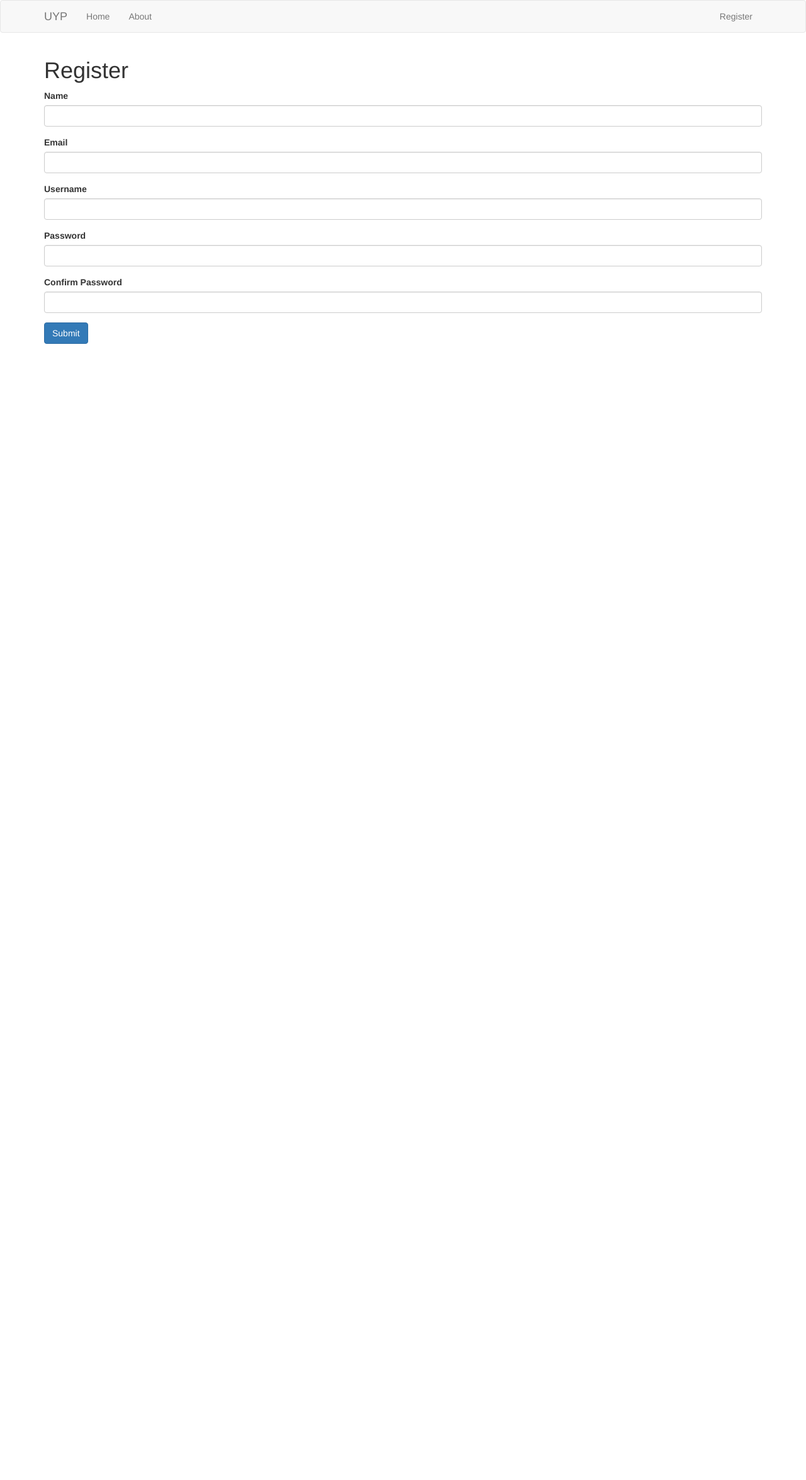
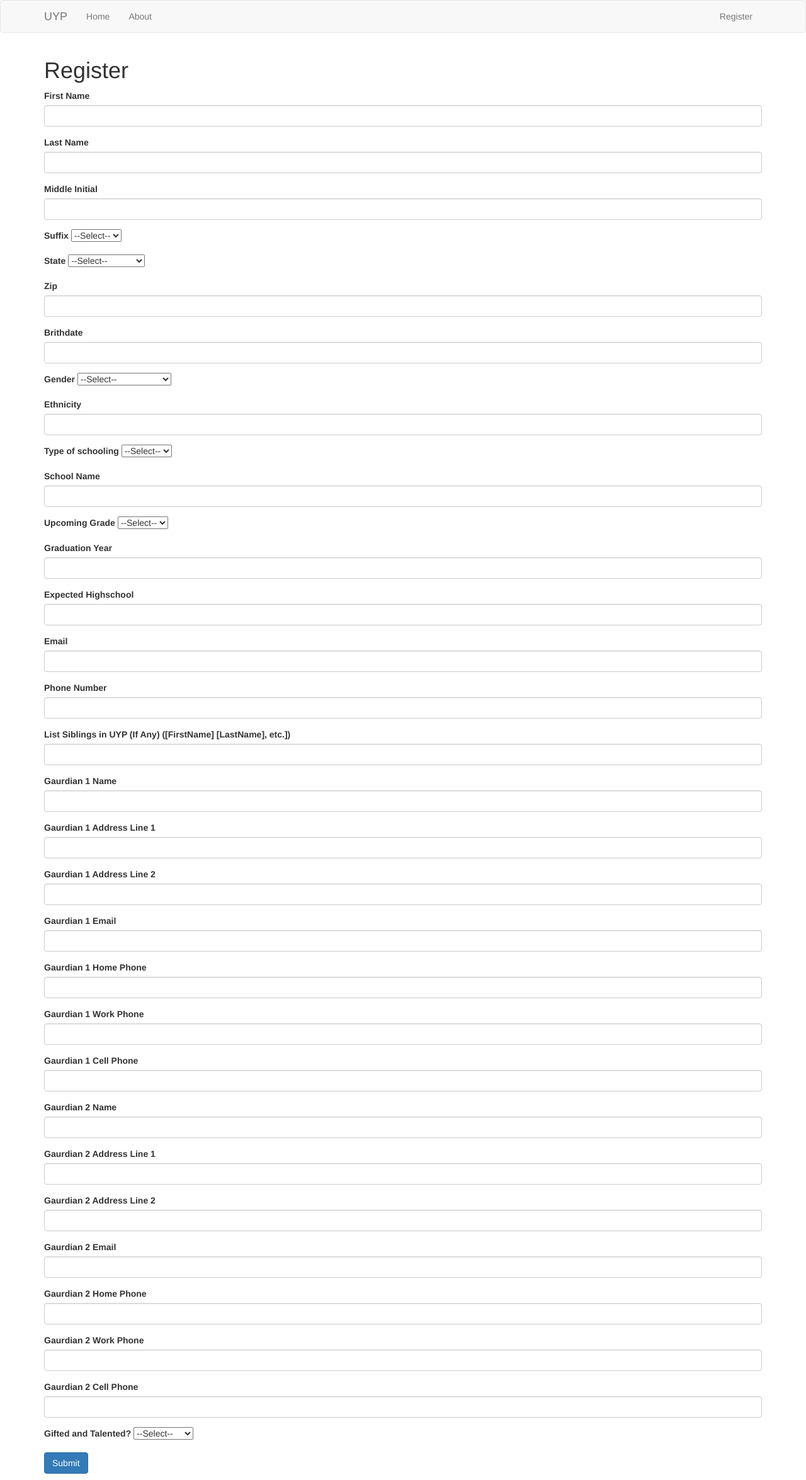
Before and after one commit to michael-prescott908/DatabaseProject, a Flask app: page /register in a window 1280 px wide. Shown: the whole page at 63% size. Before the commit the page ends 546 px from the top, so only its background shows below. Run offline with Flask 2, Linux system fonts and the light colour scheme; some libraries are stand-ins or nearby versions.

Commit message:
Main form is done

```diff
--- a/UYP-Project/myflaskapp-master/app.py
+++ b/UYP-Project/myflaskapp-master/app.py
@@ -1,9 +1,11 @@
 from flask import Flask, render_template, flash, redirect, url_for, session, request, logging
 #from data import Articles
 from flask_mysqldb import MySQL
-from wtforms import Form, StringField, TextAreaField, PasswordField, validators
+from wtforms import Form, StringField, TextAreaField, PasswordField, validators, SelectField
 from passlib.hash import sha256_crypt
 from functools import wraps
+import collections
+
 
 app = Flask(__name__)
 
@@ -65,16 +67,113 @@ def article(id):
     return render_template('article.html', article=article)
 
 
-# Register Form Class
+def reformat_phone(form, field):
+    field.data = field.data.replace('-', '')
+    return True
+
+
+STATE_ABBREV = [('--Select--', '--Select--'), ('Alabama', 'Alabama'), ('Alaska', 'Alaska'), ('Arizona', 'Arizona'), ('Arkansas', 'Arkansas'), ('California', 'California'), ('Colorado', 'Colorado'),
+                ('Connecticut', 'Connecticut'), ('Delaware', 'Delaware'), ('Florida', 'Florida'), ('Georgia', 'Georgia'), ('Hawaii', 'Hawaii'), ('Idaho', 'Idaho'),
+                ('Illinois', 'Illinois'), ('Indiana', 'Indiana'), ('Iowa', 'Iowa'), ('Kansas', 'Kansas'), ('Kentucky', 'Kentucky'), ('Louisiana', 'Louisiana'),
+                ('Maine', 'Maine'), ('Maryland', 'Maryland'), ('Massachusetts', 'Massachusetts'), ('Michigan', 'Michigan'), ('Minnesota', 'Minnesota'),
+                ('Mississippi', 'Mississippi'), ('Missouri', 'Missouri'), ('Montana', 'Montana'), ('Nebraska', 'Nebraska'), ('Nevada', 'Nevada'),
+                 ('New Hampshire', 'New Hampshire'), ('New Jersey', 'New Jersey'),('New Mexico', 'New Mexico'), ('New York', 'New York'),
+                 ('North Carolina', 'North Carolina'), ('North Dakota', 'North Dakota'), ('Ohio', 'Ohio'), ('Oklahoma', 'Oklahoma'), ('Oregon', 'Oregon'),
+                 ('Pennsylvania', 'Pennsylvania'), ('Rhode Island', 'Rhode Island'), ('South Carolina', 'South Carolina'), ('South Dakota', 'South Dakota'),
+                 ('Tennessee', 'Tennessee'), ('Texas', 'Texas'), ('Utah', 'Utah'), ('Vermont', 'Vermont'), ('Virginia', 'Virginia'), ('Washington', 'Washington'),
+                 ('West Virginia', 'West Virginia'), ('Wisconsin', 'Wisconsin'), ('Wyoming', 'Wyoming')]
+
+GENDER_ABBREV = (('--Select--', '--Select--'), ('Male', 'Male'), ('Female', 'Female'), ('Prefer not to answer', 'Prefer not to answer'))
+
+BOOL_ABBREV = ( ('--Select--', '--Select--'), ('Yes', 'Yes'), ('No', 'No'), ('I\'m not sure', 'I\'m not sure'))
+
+SCHOOL_TYPES = (('--Select--', '--Select--'), ('Public', 'Public'), ('Private', 'Private'), ('Home', 'Home'))
+
+CLASS_TYPES = (('--Select--', '--Select--'), ('4th', '4th'), ('5th', '5th'), ('6th', '6th'), ('7th', '7th'), ('8th', '8th'),
+                ('9th', '9th'), ('10th', '10th'), ('11th', '11th'), ('12th', '12th'))
+
+SUFFIX_TYPES = (('--Select--', '--Select--'), ('II','II'), ('III', 'III'), ('IV', 'IV'), ('Jr', 'Jr'), ('Sr', 'Sr'))
+
+#def list_to_ordered_pairs(input_list):
+#    ordered_pairs = collections.OrderedDict()
+#    for item in input_list:
+#        ordered_pairs[item] = item
+#    return ordered_pairs
+
+#state_pairs = list_to_ordered_pairs(STATE_ABBREV)
+
+# Register Form
 class RegisterForm(Form):
-    name = StringField('Name', [validators.Length(min=1, max=50)])
-    username = StringField('Username', [validators.Length(min=4, max=25)])
-    email = StringField('Email', [validators.Length(min=6, max=50)])
-    password = PasswordField('Password', [
-        validators.DataRequired(),
-        validators.EqualTo('confirm', message='Passwords do not match')
-    ])
-    confirm = PasswordField('Confirm Password')
+    FirstName = StringField('First Name', [validators.Regexp('/^[A-Za-z]+$/'),
+                                           validators.Length(min=1, max=50)])
+    LastName = StringField('Last Name', [validators.Regexp('/^[A-Za-z]+$/'),
+                                         validators.Length(min=1, max=50)])
+    MiddleInit = StringField('Middle Initial', [validators.Regexp('/^[A-Za-z]+$/'),
+                                                validators.Length(min=1, max=1)])
+    Suffix = SelectField(label='Suffix', choices=SUFFIX_TYPES, validators=[validators.Regexp('^(?!--Select--$)')])
+    PreferredName = StringField('Preferred Name', [validators.Regexp('/^[A-Za-z]+$/'),
+                                                   validators.Length(min=1, max=50)])
+    AddressLine1 = StringField('Address Line 1', [validators.Regexp('^\w+$'),
+                                                  validators.Length(min=1, max=50)])
+    AddressLine2 = StringField('Address Line 2', [validators.Regexp('^\w+$'),
+                                                  validators.Length(min=1, max=50)])
+    City = StringField('City', [validators.Regexp('/^[A-Za-z]+$/'),
+                                validators.Length(min=1, max=50)])
+    State = SelectField(label='State', choices=STATE_ABBREV, validators=[validators.Regexp('^(?!--Select--$)')])
+    Zip = StringField('Zip', [validators.Regexp('/^[1234567890]+$/'),
+                                validators.Length(min=5, max=5)])
+    Birthdate = StringField('Brithdate', [validators.Regexp('/^[1234567890]+$/'),
+                                          validators.Length(min=1, max=50)])
+    Gender = SelectField(label='Gender', choices=GENDER_ABBREV, validators=[validators.Regexp('^(?!--Select--$)')])
+    Ethnicity = StringField('Ethnicity', [validators.Regexp('/^[A-Za-z]+$/'),
+                                          validators.Length(min=1, max=50)])
+    Schooltype = SelectField(label='Type of schooling', choices=SCHOOL_TYPES, validators=[validators.Regexp('^(?!--Select--$)')])
+    Schoolname = StringField('School Name', [validators.Regexp('/^[A-Za-z]+$/'),
+                                             validators.Length(min=1, max=50)])
+    Schoolgrade = SelectField(label='Upcoming Grade', choices=CLASS_TYPES, validators=[validators.Regexp('^(?!--Select--$)')])
+
+    #TODO: Fix this
+    Graduationyear = StringField('Graduation Year', [validators.Regexp('/^[1234567890]+$/'),
+                                                     validators.Length(min=4, max=4)])
+    Expectedhighschool = StringField('Expected Highschool', [validators.Regexp('/^[A-Za-z]+$/'),
+                                                             validators.Length(min=1, max=50)])
+    Email = StringField('Email', [validators.Regexp('^\w+[@]\w+[.]\w+$'),
+                                  validators.Length(min=6, max=50)])
+    PhoneNumber = StringField('Phone Number', [validators.Regexp('^\d+$'),
+                                               validators.Length(min=10, max=10)])
+    Siblingnames = StringField('List Siblings in UYP (If Any) ([FirstName] [LastName], etc.])', [validators.Regexp('/^[A-Za-z]+\s[A-Za-z]+[,]\s$/'),
+                                                                                                 validators.Length(min=1, max=100)])
+    Gaurdian1Name = StringField('Gaurdian 1 Name', [validators.Regexp('/^[A-Za-z]+\s[A-Za-z]+$/'),
+                                                    validators.Length(min=1, max=50)])
+    Gaurdian1AddressLine1 = StringField('Gaurdian 1 Address Line 1', [validators.Regexp('^\w+$'),
+                                                                      validators.Length(min=1, max=50)])
+    Gaurdian1AddressLine2 = StringField('Gaurdian 1 Address Line 2', [validators.Regexp('^\w+$'),
+                                                                      validators.Length(min=1, max=50)])
+    Gaurdian1email = StringField('Gaurdian 1 Email', [validators.Regexp('^\w+[@]\w+[.]\w+$'),
+                                                      validators.Length(min=6, max=50)])
+    Gaurdian1homephone = StringField('Gaurdian 1 Home Phone', [validators.Regexp('^\d+$'),
+                                                               validators.Length(min=10, max=10)])
+    Gaurdian1workphone = StringField('Gaurdian 1 Work Phone', [validators.Regexp('^\d+$'),
+                                                               validators.Length(min=10, max=10)])
+    Gaurdian1cellphone = StringField('Gaurdian 1 Cell Phone', [validators.Regexp('^\d+$'),
+                                                               validators.Length(min=10, max=10)])
+    Gaurdian2Name = StringField('Gaurdian 2 Name', [validators.Regexp('/^[A-Za-z]+\s[A-Za-z]+$/'),
+                                                    validators.Length(min=1, max=50)])
+    Gaurdian2AddressLine1 = StringField('Gaurdian 2 Address Line 1', [validators.Regexp('^\w+$'),
+                                                                      validators.Length(min=1, max=50)])
+    Gaurdian2AddressLine2 = StringField('Gaurdian 2 Address Line 2', [validators.Regexp('^\w+$'),
+                                                                      validators.Length(min=1, max=50)])
+    Gaurdian2email = StringField('Gaurdian 2 Email', [validators.Regexp('^\w+[@]\w+[.]\w+$'),
+                                                      validators.Length(min=6, max=50)])
+    Gaurdian2homephone = StringField('Gaurdian 2 Home Phone', [validators.Regexp('^\d+$'),
+                                                               validators.Length(min=10, max=10)])
+    Gaurdian2workphone = StringField('Gaurdian 2 Work Phone', [validators.Regexp('^\d+$'),
+                                                               validators.Length(min=10, max=10)])
+    Gaurdian2cellphone = StringField('Gaurdian 2 Cell Phone', [validators.Regexp('^\d+$'),
+                                                               validators.Length(min=10, max=10)])
+    GiftedTalented = SelectField(label='Gifted and Talented?', choices=BOOL_ABBREV, validators=[validators.Regexp('^(?!--Select--$)')])
+
+
 
 
 # User Register
--- a/UYP-Project/myflaskapp-master/templates/register.html
+++ b/UYP-Project/myflaskapp-master/templates/register.html
@@ -5,19 +5,100 @@
   {% from "includes/_formhelpers.html" import render_field %}
   <form method="POST" action="">
     <div class="form-group">
-      {{render_field(form.name, class_="form-control")}}
+      {{render_field(form.FirstName, class_="form-control")}}
     </div>
     <div class="form-group">
-      {{render_field(form.email, class_="form-control")}}
+      {{render_field(form.LastName, class_="form-control")}}
     </div>
     <div class="form-group">
-      {{render_field(form.username, class_="form-control")}}
+      {{render_field(form.MiddleInit, class_="form-control")}}
     </div>
     <div class="form-group">
-      {{render_field(form.password, class_="form-control")}}
+      {{render_field(form.Suffix)}}
     </div>
     <div class="form-group">
-      {{render_field(form.confirm, class_="form-control")}}
+      {{render_field(form.State)}}
+    </div>
+    <div class="form-group">
+      {{render_field(form.Zip, class_="form-control")}}
+    </div>
+    <div class="form-group">
+      {{render_field(form.Birthdate, class_="form-control")}}
+    </div>
+    <div class="form-group">
+      {{render_field(form.Gender)}}
+    </div>
+    <div class="form-group">
+      {{render_field(form.Ethnicity, class_="form-control")}}
+    </div>
+    <div class="form-group">
+      {{render_field(form.Schooltype)}}
+    </div>
+    <div class="form-group">
+      {{render_field(form.Schoolname, class_="form-control")}}
+    </div>
+    <div class="form-group">
+      {{render_field(form.Schoolgrade)}}
+    </div>
+    <div class="form-group">
+      {{render_field(form.Graduationyear, class_="form-control")}}
+    </div>
+    <div class="form-group">
+      {{render_field(form.Expectedhighschool, class_="form-control")}}
+    </div>
+    <div class="form-group">
+      {{render_field(form.Email, class_="form-control")}}
+    </div>
+    <div class="form-group">
+      {{render_field(form.PhoneNumber, class_="form-control")}}
+    </div>
+    <div class="form-group">
+      {{render_field(form.Siblingnames, class_="form-control")}}
+    </div>
+    <div class="form-group">
+      {{render_field(form.Gaurdian1Name, class_="form-control")}}
+    </div>
+    <div class="form-group">
+      {{render_field(form.Gaurdian1AddressLine1, class_="form-control")}}
+    </div>
+    <div class="form-group">
+      {{render_field(form.Gaurdian1AddressLine2, class_="form-control")}}
+    </div>
+    <div class="form-group">
+      {{render_field(form.Gaurdian1email, class_="form-control")}}
+    </div>
+    <div class="form-group">
+      {{render_field(form.Gaurdian1homephone, class_="form-control")}}
+    </div>
+    <div class="form-group">
+      {{render_field(form.Gaurdian1workphone, class_="form-control")}}
+    </div>
+    <div class="form-group">
+      {{render_field(form.Gaurdian1cellphone, class_="form-control")}}
+    </div>
+    <div class="form-group">
+      {{render_field(form.Gaurdian2Name, class_="form-control")}}
+    </div>
+    <div class="form-group">
+      {{render_field(form.Gaurdian2AddressLine1, class_="form-control")}}
+    </div>
+    <div class="form-group">
+      {{render_field(form.Gaurdian2AddressLine2, class_="form-control")}}
+    </div>
+    <div class="form-group">
+      {{render_field(form.Gaurdian2email, class_="form-control")}}
+    </div>
+    <div class="form-group">
+      {{render_field(form.Gaurdian2homephone, class_="form-control")}}
+    </div>
+    <div class="form-group">
+      {{render_field(form.Gaurdian2workphone, class_="form-control")}}
+    </div>
+    <div class="form-group">
+      {{render_field(form.Gaurdian2cellphone, class_="form-control")}}
+    </div>
+    <div class="form-group">
+      {{render_field(form.GiftedTalented)}}
     </div>
     <p><input type="submit" class="btn btn-primary" value="Submit"></p>
   </form>
```
Also changed, not shown: 1 other file.
